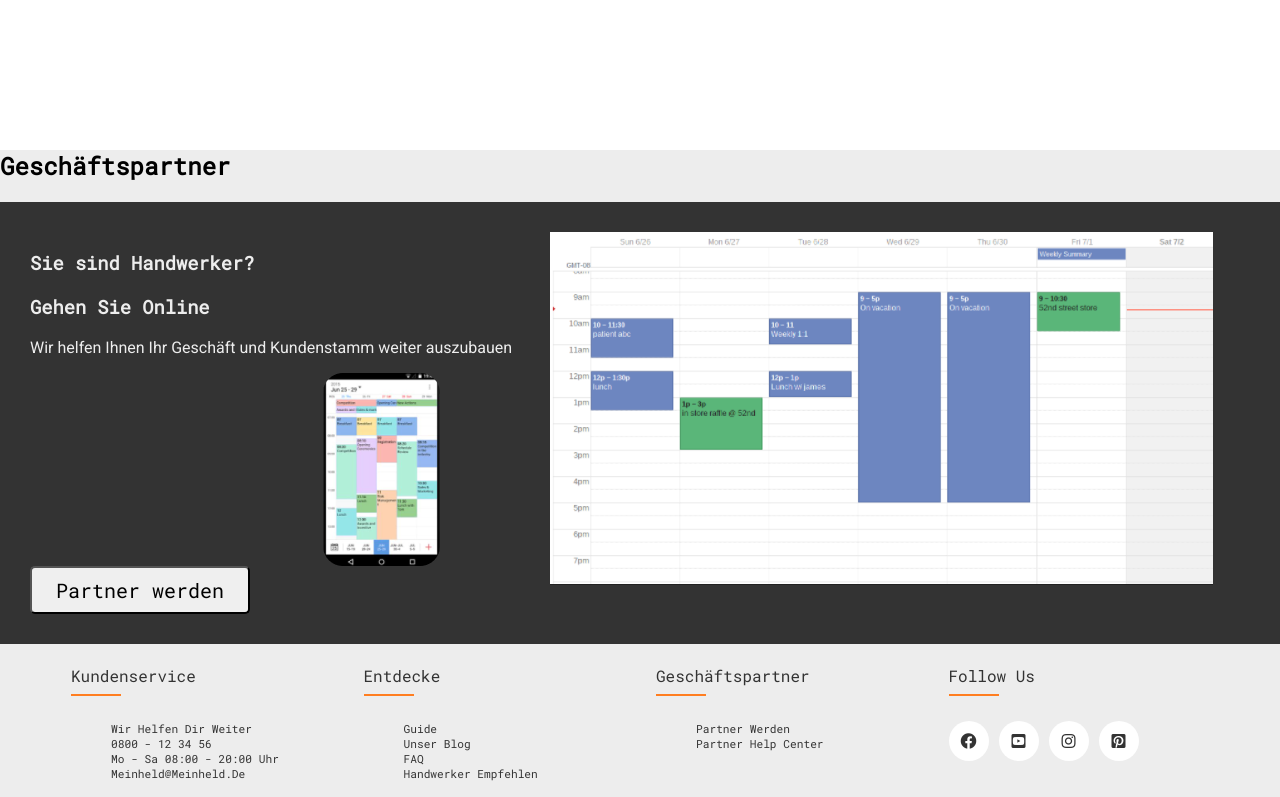
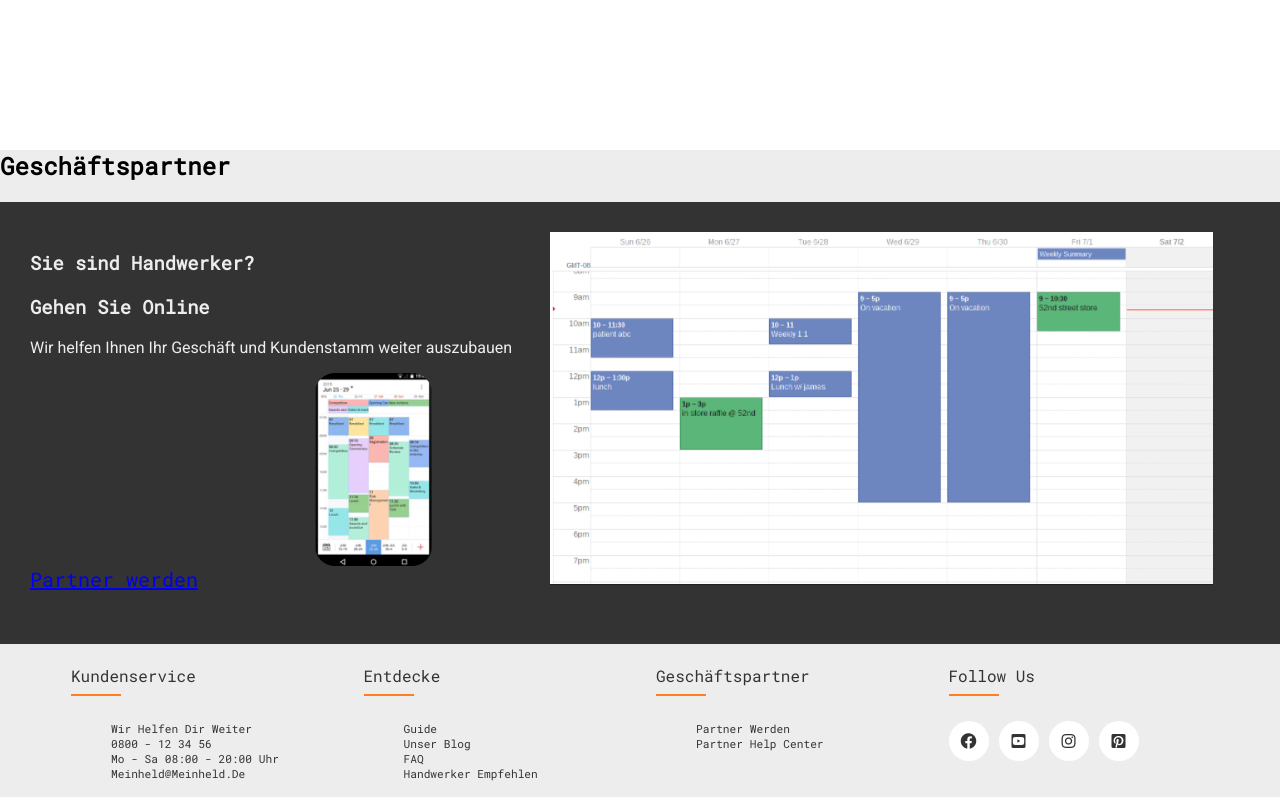
Before and after one commit to Ziedlassoued/mein-held, a React (Vite) app: page / in a window 1280 px wide. Shown: the part 1407-2204 px from the top of the page. Built offline with nearby package versions, Linux system fonts and the light colour scheme.

Commit message:
:hammer: Update Registration.tsx

```diff
--- a/src/App.tsx
+++ b/src/App.tsx
@@ -4,6 +4,7 @@ import LandingPage from './pages/LandingPage/LandingPage';
 import { BrowserRouter as Router, Routes, Route } from 'react-router-dom';
 import ElektrikerList from './pages/ElektrikerList/ElektrikerList';
 import BodenlegerList from './pages/BodenlegerList/BodenlegerList';
+import Registration from './components/Registration/Registration';
 
 function App() {
   // const [message, setMessage] = useState('');
@@ -19,6 +20,7 @@ function App() {
         <Route path="/" element={<LandingPage />}></Route>
         <Route path="/ElektrikerList" element={<ElektrikerList />}></Route>
         <Route path="/Bodenlegerlist" element={<BodenlegerList />}></Route>
+        <Route path="/registration" element={<Registration />}></Route>
       </Routes>
     </Router>
   );
--- a/src/components/Registration/Registration.tsx
+++ b/src/components/Registration/Registration.tsx
@@ -1,4 +1,5 @@
 import React from 'react';
+import { Link } from 'react-router-dom';
 import styles from './Registration.module.css';
 
 function Registration(): JSX.Element {
@@ -21,7 +22,9 @@ function Registration(): JSX.Element {
           src="src/assets/Desktop_calendar.png"
           alt="Desktop calendar"
         />
-        <button className={styles.application}>Partner werden</button>
+        <Link to={'/registration'} className={styles.application}>
+          Partner werden
+        </Link>
       </div>
     </section>
   );
```
